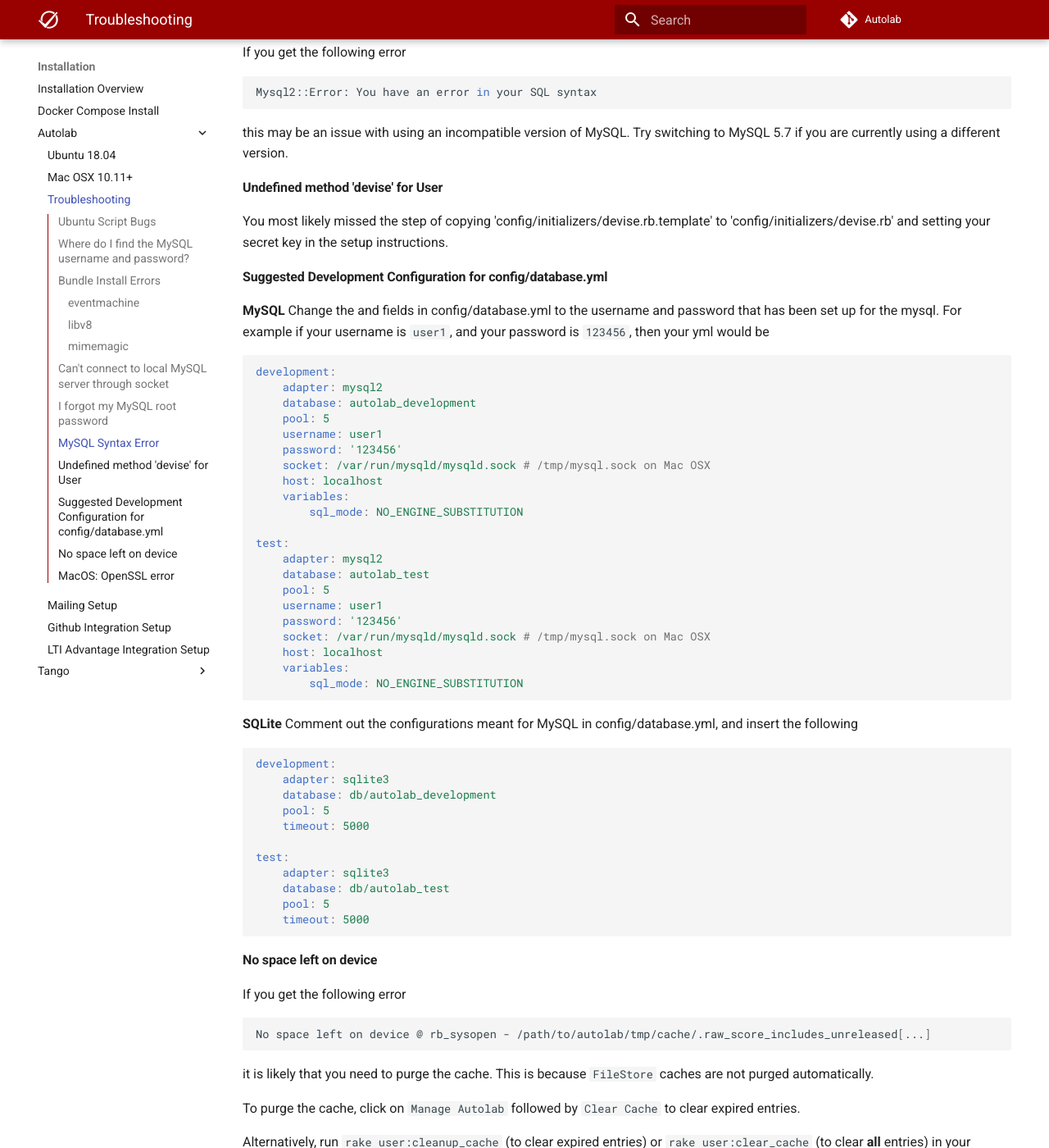
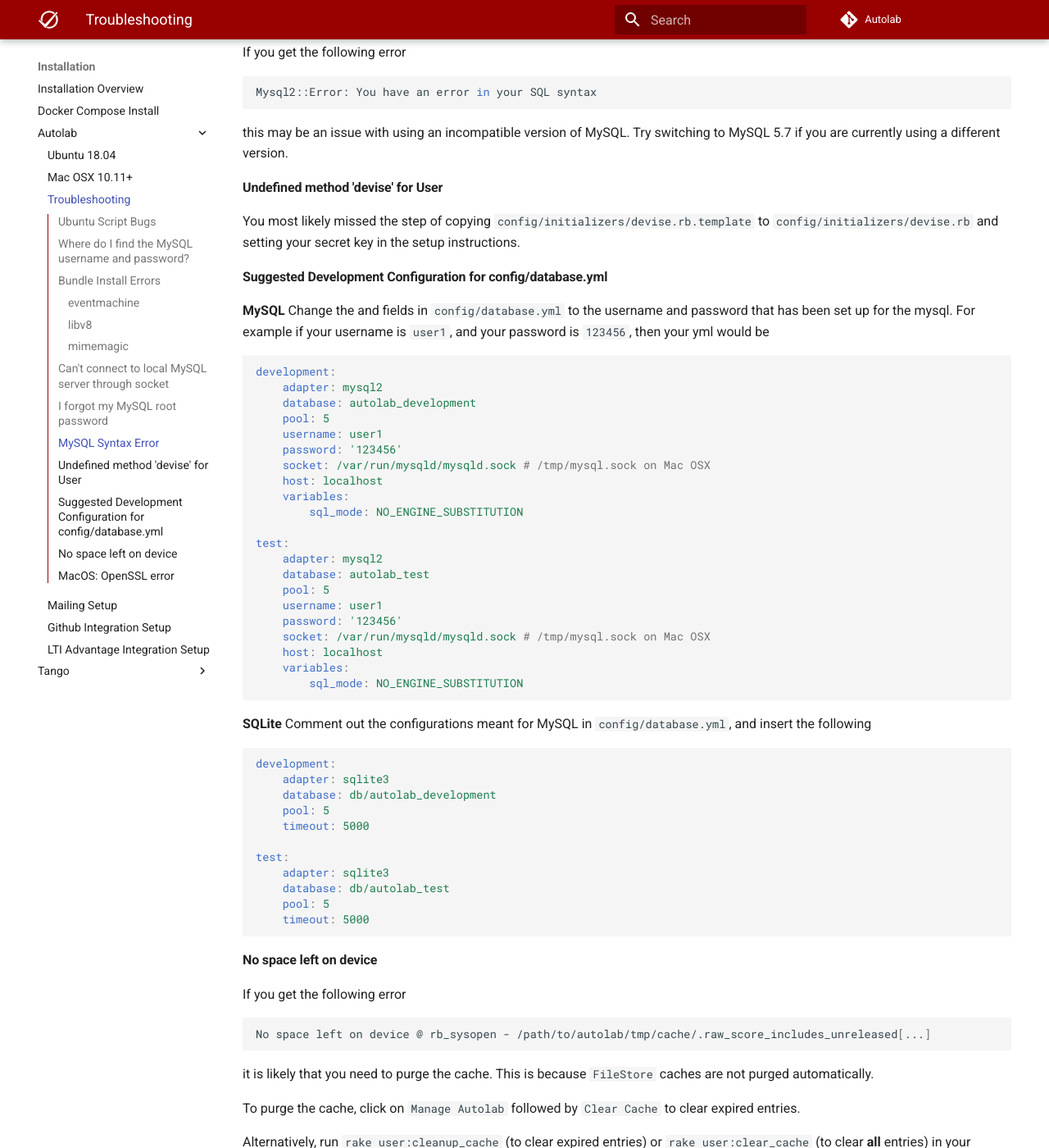
Before and after one commit to muaziqbal/Autolab, an MkDocs documentation site: the page built from docs/installation/troubleshoot.md, in a window 1280 px wide and 1400 px high, scrolled down 1905 px. Shown: the whole window at 82% size. Built offline with MkDocs 1.6.1 and Material for MkDocs 9.7.7, drawn with Linux system fonts in a browser that asks for light colours; comment, search, counter and statistics services are not loaded.

```diff
--- a/docs/installation/troubleshoot.md
+++ b/docs/installation/troubleshoot.md
@@ -95,12 +95,12 @@ Mysql2::Error: You have an error in your SQL syntax
 this may be an issue with using an incompatible version of MySQL. Try switching to MySQL 5.7 if you are currently using a different version.
 
 #### Undefined method 'devise' for User
-You most likely missed the step of copying 'config/initializers/devise.rb.template' to 'config/initializers/devise.rb' and setting your secret key in the setup instructions.
+You most likely missed the step of copying `config/initializers/devise.rb.template` to `config/initializers/devise.rb` and setting your secret key in the setup instructions.
 
 #### Suggested Development Configuration for config/database.yml
 
 **MySQL**
-Change the <username> and <password> fields in config/database.yml to the username and password that has been set up for the mysql. For example if your username is `user1`, and your password is `123456`, then your yml would be
+Change the <username> and <password> fields in `config/database.yml` to the username and password that has been set up for the mysql. For example if your username is `user1`, and your password is `123456`, then your yml would be
 
     :::yml
     development:
@@ -126,7 +126,7 @@ Change the <username> and <password> fields in config/database.yml to the userna
             sql_mode: NO_ENGINE_SUBSTITUTION
 
 **SQLite**
-Comment out the configurations meant for MySQL in config/database.yml, and insert the following
+Comment out the configurations meant for MySQL in `config/database.yml`, and insert the following
 
     :::yml
     development:
```
Also changed, not shown: docs/installation/osx.md (+1 -1 lines), docs/installation/overview.md (+3 -1 lines), docs/installation/ubuntu.md (+2 -0 lines).
